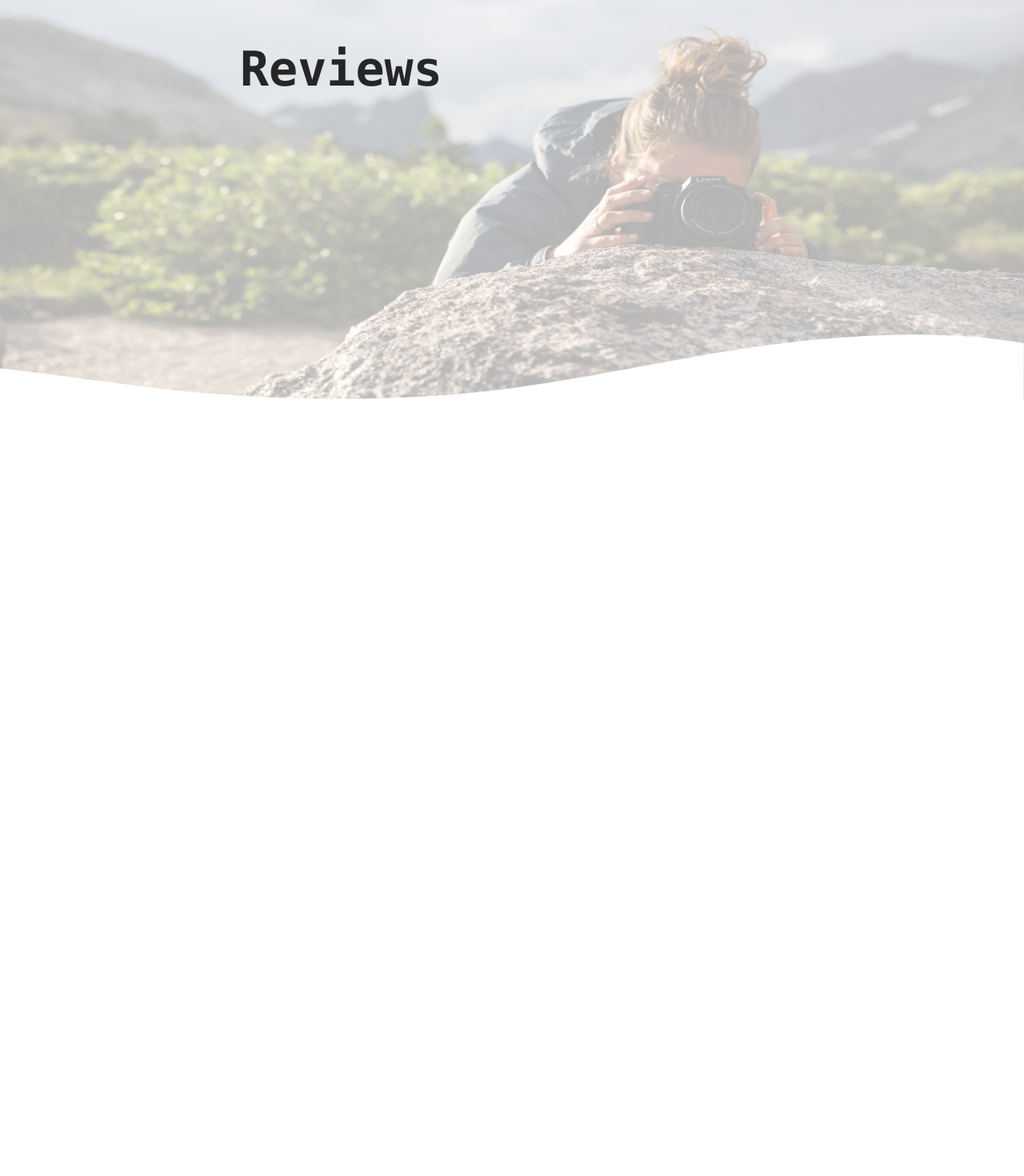
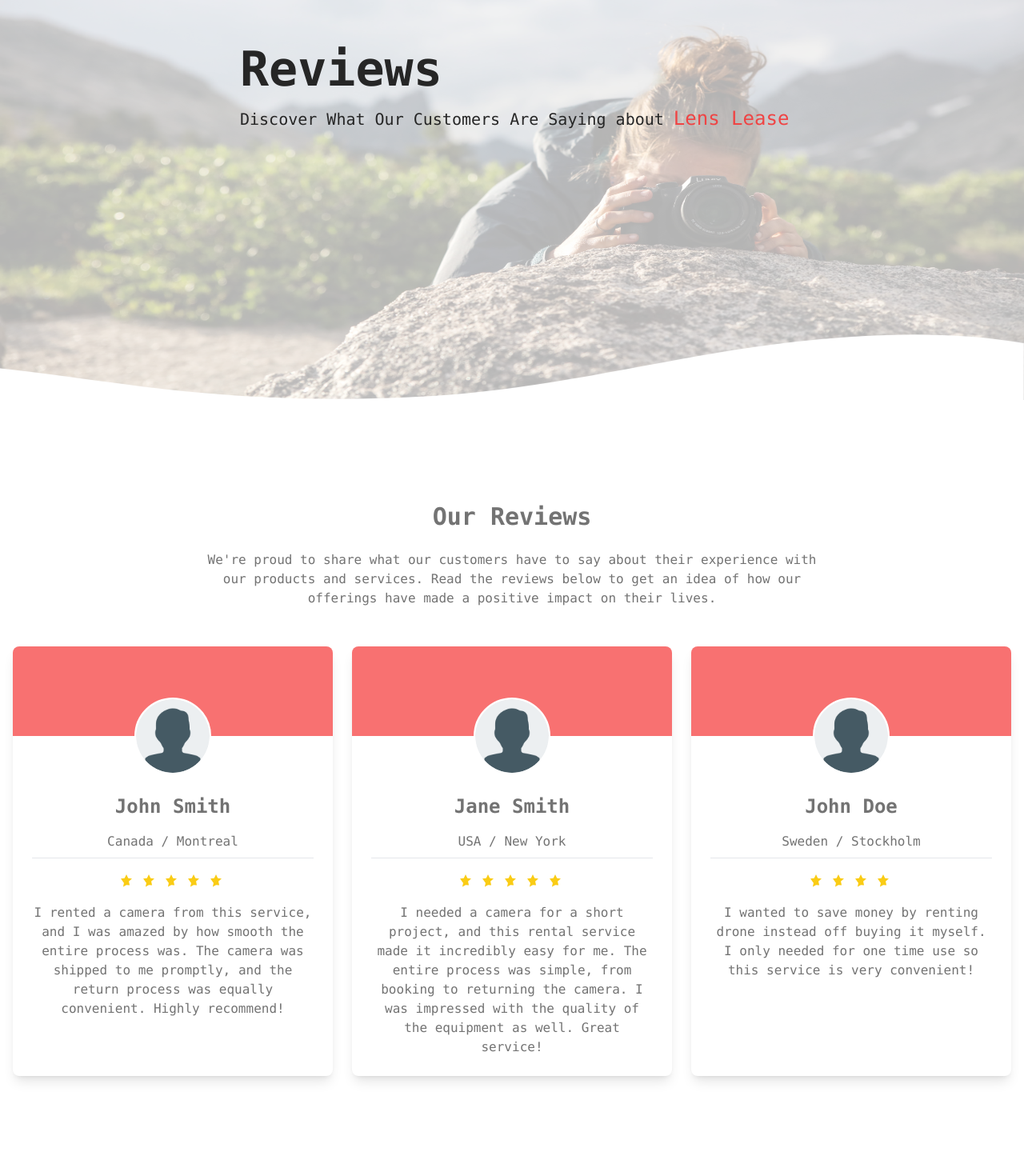
Before and after one commit to Petrikur/lenslease, a React (Vite) app: page /reviews in a window 1280 px wide. Shown: the part 200-1670 px from the top of the page at 80% size. Before the commit the page ends 800 px from the top, so only its background shows below. Built offline with nearby package versions, Linux system fonts and the light colour scheme; what tw-elements would draw is missing.

Commit message:
review page

```diff
--- a/src/components/ReviewList.jsx
+++ b/src/components/ReviewList.jsx
@@ -41,10 +41,10 @@ const ReviewList = () => {
   return (
     <section className=" text-neutral-500 dark:text-neutral-300 px-4">
       <div className="mx-auto max-w-2xl text-center md:max-w-xl lg:max-w-3xl">
-        <h3 className="mb-6 text-3xl font-bold">Testimonials</h3>
+        <h3 className="mb-6 text-3xl font-bold">Our Reviews</h3>
         <p className="mb-6 pb-2 md:mb-12 md:pb-0">
           We're proud to share what our customers have to say about their
-          experience with our products and services. Read the testimonials below
+          experience with our products and services. Read the reviews below
           to get an idea of how our offerings have made a positive impact on
           their lives.
         </p>
--- a/src/pages/Reviews.jsx
+++ b/src/pages/Reviews.jsx
@@ -1,12 +1,18 @@
 import React from 'react';
 import backgroundImage from '../assets/images/bga.jpg';
 import PageBanner from '../components/PageBanner';
+import ReviewList from '../components/ReviewList';
+import Footer from '../components/Footer';
 
 
 export const Reviews = () => {
   return (
     <div className="">
-         <PageBanner name={"Reviews"} />
+         <PageBanner name={"Reviews"} phrase={"Discover What Our Customers Are Saying about"} phraseSpanText={"Lens Lease"} />
+         <div className='pt-32'></div>
+         <ReviewList />
+         <div className='pb-32'></div>
+         <Footer />
       </div>
   );
 };
```
